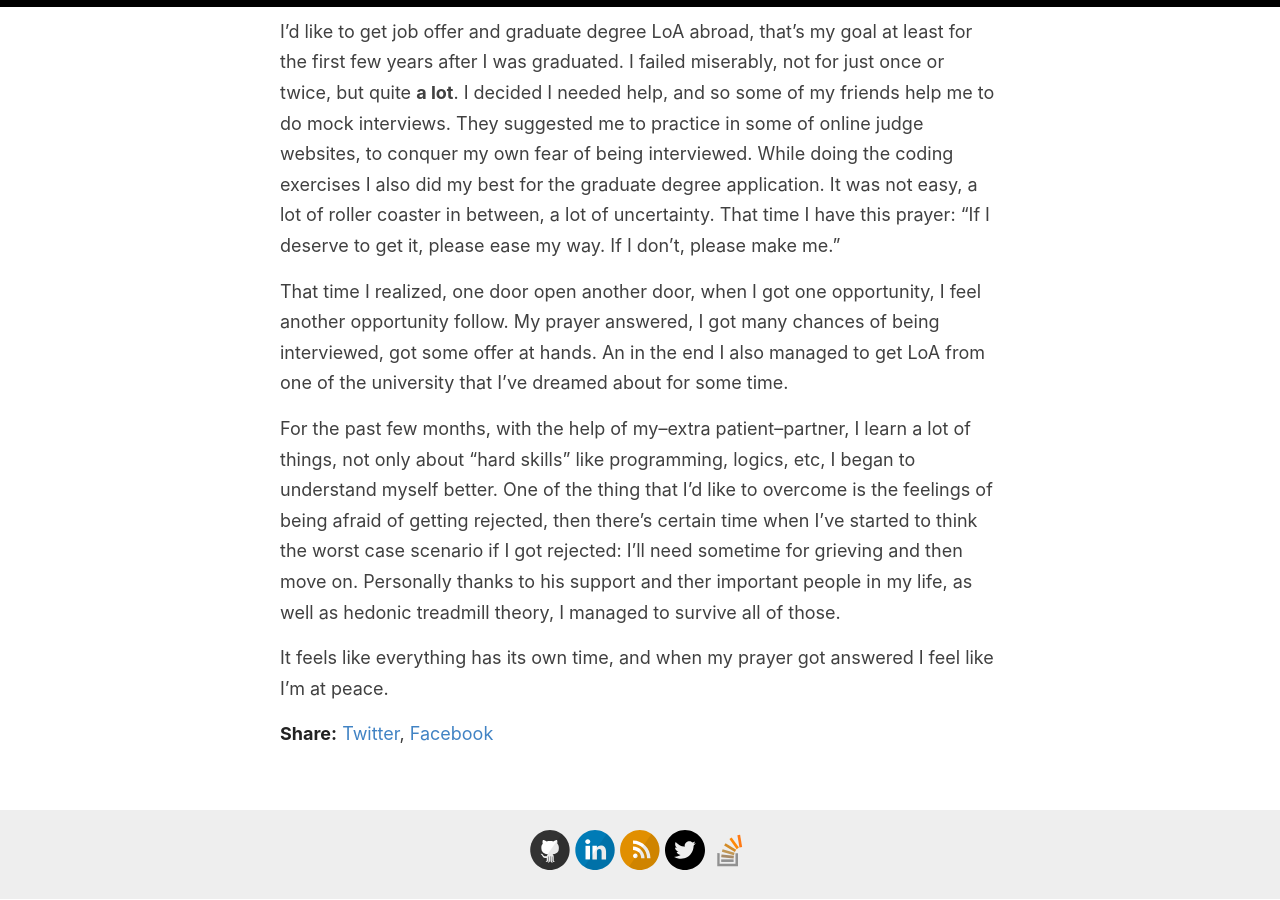
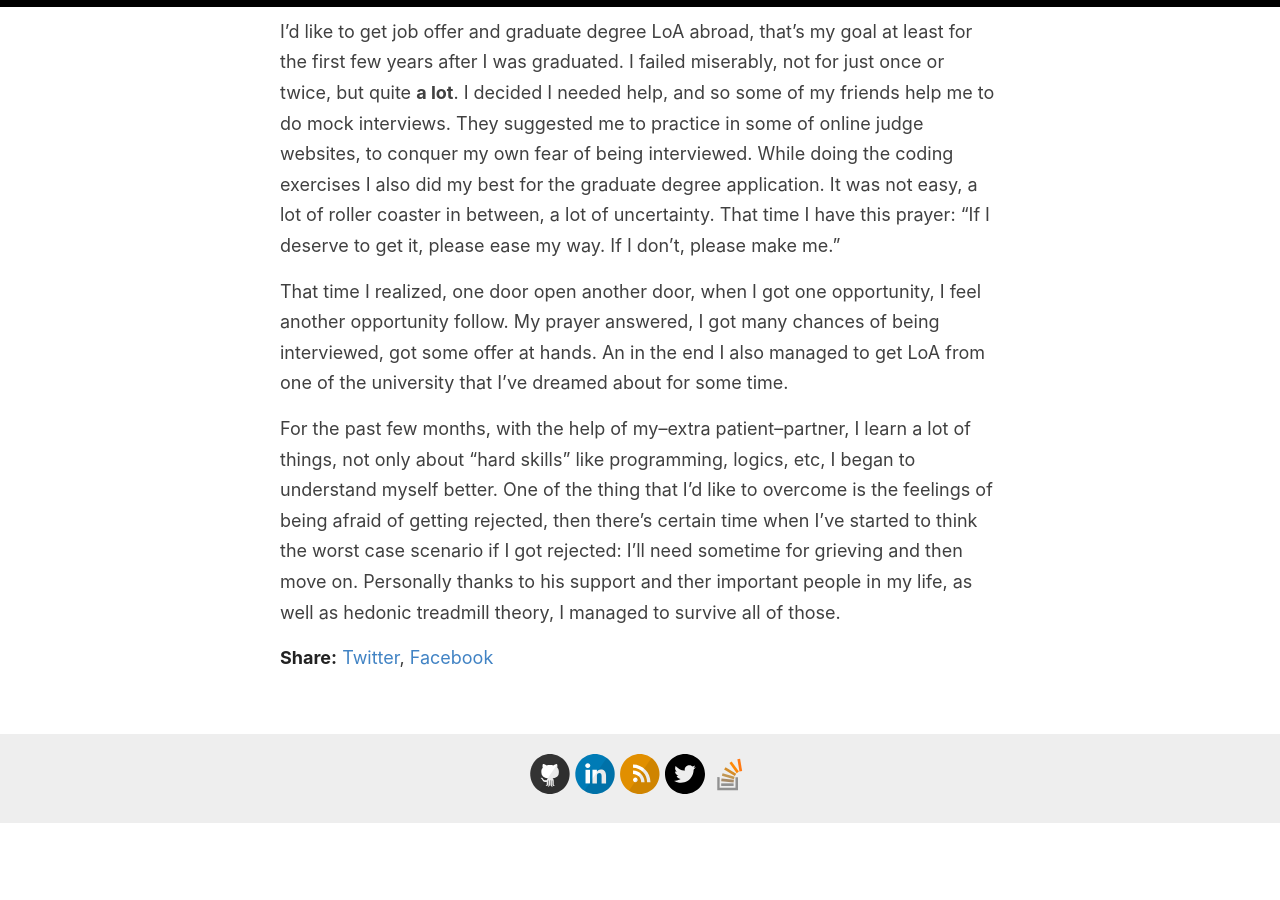
Before and after one commit to irvifa/irvifa.github.io, a Jekyll site: the page built from _posts/2021-09-12-time.md, in a window 1280 px wide and 900 px high, scrolled down 943 px. Built offline with Jekyll 4.4.1, drawn with Linux system fonts in a browser that asks for light colours; after the commit the page ends 1766 px from its top, so only the background shows below that.

Commit message:
Update 2021-09-12-time.md

```diff
--- a/_posts/2021-09-12-time.md
+++ b/_posts/2021-09-12-time.md
@@ -21,5 +21,3 @@ I'd like to get job offer and graduate degree LoA abroad, that's my goal at leas
 That time I realized, one door open another door, when I got one opportunity, I feel another opportunity follow. My prayer answered, I got many chances of being interviewed, got some offer at hands. An in the end I also managed to get LoA from one of the university that I've dreamed about for some time.
 
 For the past few months, with the help of my--extra patient--partner, I learn a lot of things, not only about "hard skills" like programming, logics, etc, I began to understand myself better. One of the thing that I'd like to overcome is the feelings of being afraid of getting rejected, then there's certain time when I've started to think the worst case scenario if I got rejected: I'll need sometime for grieving and then move on. Personally thanks to his support and ther important people in my life, as well as hedonic treadmill theory, I managed to survive all of those.
-
-It feels like everything has its own time, and when my prayer got answered I feel like I'm at peace.
```
